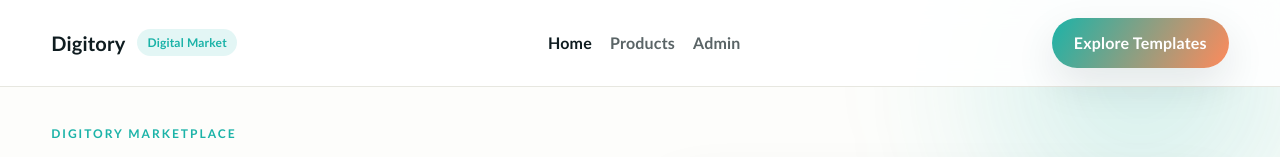
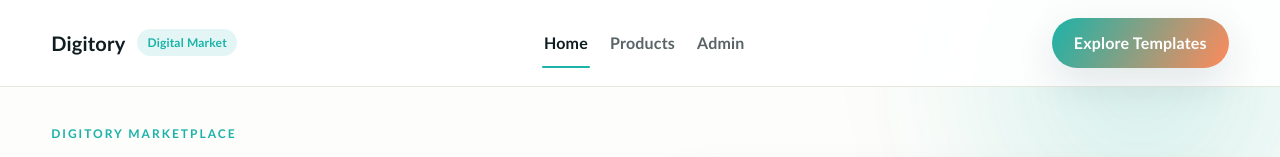
Before and after one commit to Tynn012/Digitory, a React (Vite) app: page / in a window 1280 px wide. Shown: the top 157 px of the page. Built offline with nearby package versions, Linux system fonts and the light colour scheme; no server answers; the database is empty.

Commit message:
feat: enhance button and navigation styles with improved transitions and focus states

```diff
--- a/src/index.css
+++ b/src/index.css
@@ -130,7 +130,7 @@ p {
   padding: 12px 22px;
   font-weight: 600;
   cursor: pointer;
-  transition: transform 0.2s ease, box-shadow 0.2s ease;
+  transition: transform 0.2s ease, box-shadow 0.2s ease, background-color 0.2s ease, color 0.2s ease, border-color 0.2s ease;
   display: inline-flex;
   align-items: center;
   gap: 8px;
@@ -155,6 +155,40 @@ p {
 
 .button:hover {
   transform: translateY(-2px);
+}
+
+.button:active {
+  transform: translateY(0);
+}
+
+.button:focus-visible {
+  outline: 2px solid rgba(27, 179, 168, 0.45);
+  outline-offset: 3px;
+}
+
+.button:disabled {
+  opacity: 0.6;
+  cursor: not-allowed;
+  transform: none;
+  box-shadow: none;
+}
+
+.button.primary:hover {
+  box-shadow: 0 18px 40px rgba(27, 179, 168, 0.25);
+}
+
+.button.primary:active {
+  transform: translateY(0) scale(0.98);
+}
+
+.button.ghost:hover {
+  background: rgba(27, 179, 168, 0.08);
+  box-shadow: inset 0 0 0 1px rgba(27, 179, 168, 0.35);
+}
+
+.button.danger:hover {
+  background: rgba(184, 75, 63, 0.1);
+  box-shadow: inset 0 0 0 1px rgba(184, 75, 63, 0.25);
 }
 
 .site-header {
@@ -209,10 +243,40 @@ p {
 .nav-link {
   color: var(--muted);
   font-weight: 600;
+  position: relative;
+  padding: 6px 2px;
+  transition: color 0.2s ease;
+}
+
+.nav-link::after {
+  content: '';
+  position: absolute;
+  left: 0;
+  bottom: -6px;
+  width: 0;
+  height: 2px;
+  border-radius: 999px;
+  background: var(--accent);
+  transition: width 0.2s ease;
+}
+
+.nav-link:hover {
+  color: var(--ink);
 }
 
 .nav-link.active {
   color: var(--ink);
+}
+
+.nav-link:hover::after,
+.nav-link.active::after {
+  width: 100%;
+}
+
+.nav-link:focus-visible {
+  outline: 2px solid rgba(27, 179, 168, 0.45);
+  outline-offset: 6px;
+  border-radius: 999px;
 }
 
 .hero {
@@ -668,11 +732,27 @@ p {
   border-radius: var(--radius-sm);
   color: var(--muted);
   font-weight: 600;
+  display: flex;
+  align-items: center;
+  gap: 10px;
+  transition: background-color 0.2s ease, color 0.2s ease, transform 0.2s ease, box-shadow 0.2s ease;
+}
+
+.admin-nav a:hover {
+  background: rgba(27, 179, 168, 0.08);
+  color: var(--ink);
+  transform: translateX(4px);
 }
 
 .admin-nav a.active {
-  background: rgba(27, 179, 168, 0.12);
+  background: rgba(27, 179, 168, 0.15);
   color: var(--accent);
+  box-shadow: inset 0 0 0 1px rgba(27, 179, 168, 0.2);
+}
+
+.admin-nav a:focus-visible {
+  outline: 2px solid rgba(27, 179, 168, 0.4);
+  outline-offset: 3px;
 }
 
 .admin-content {
```
